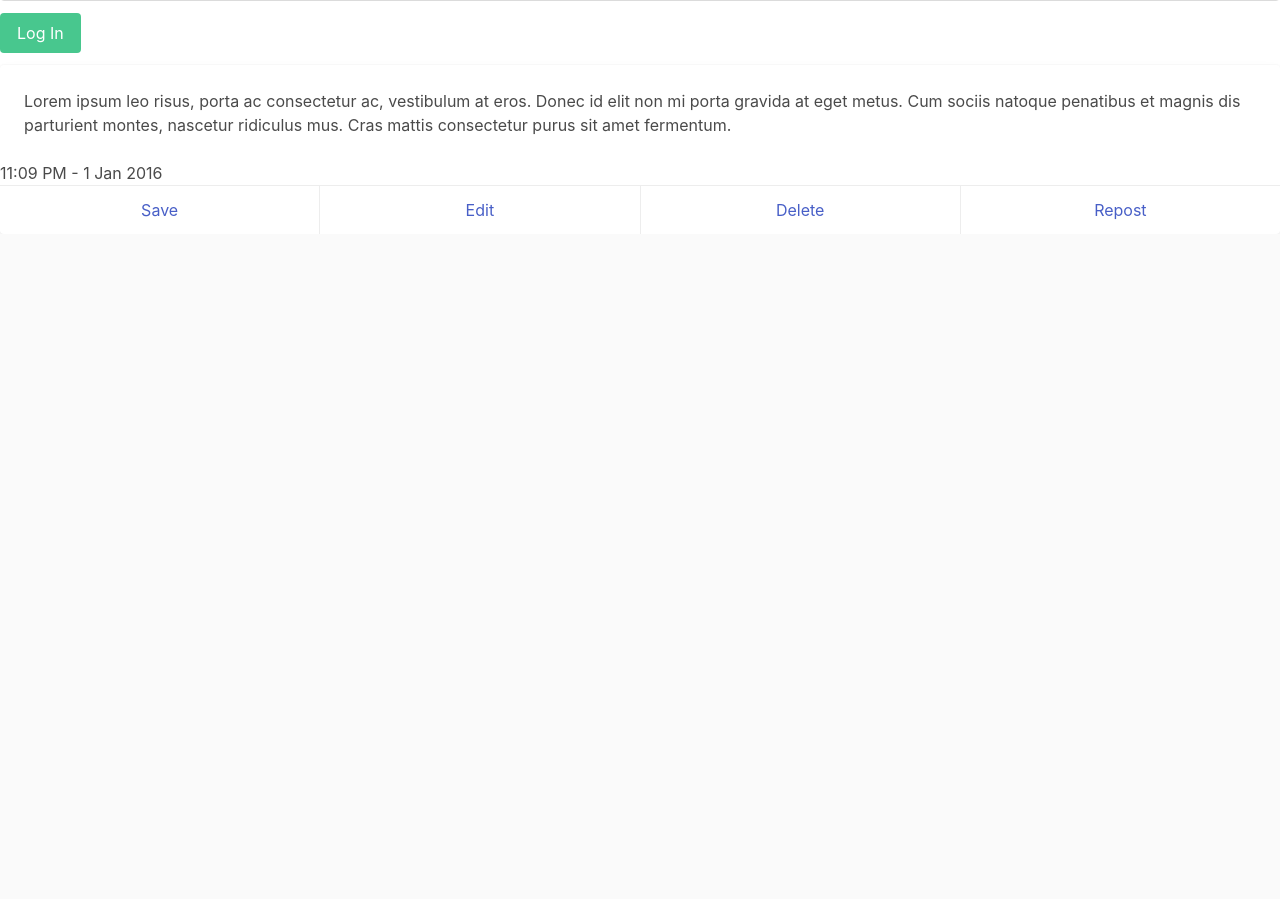
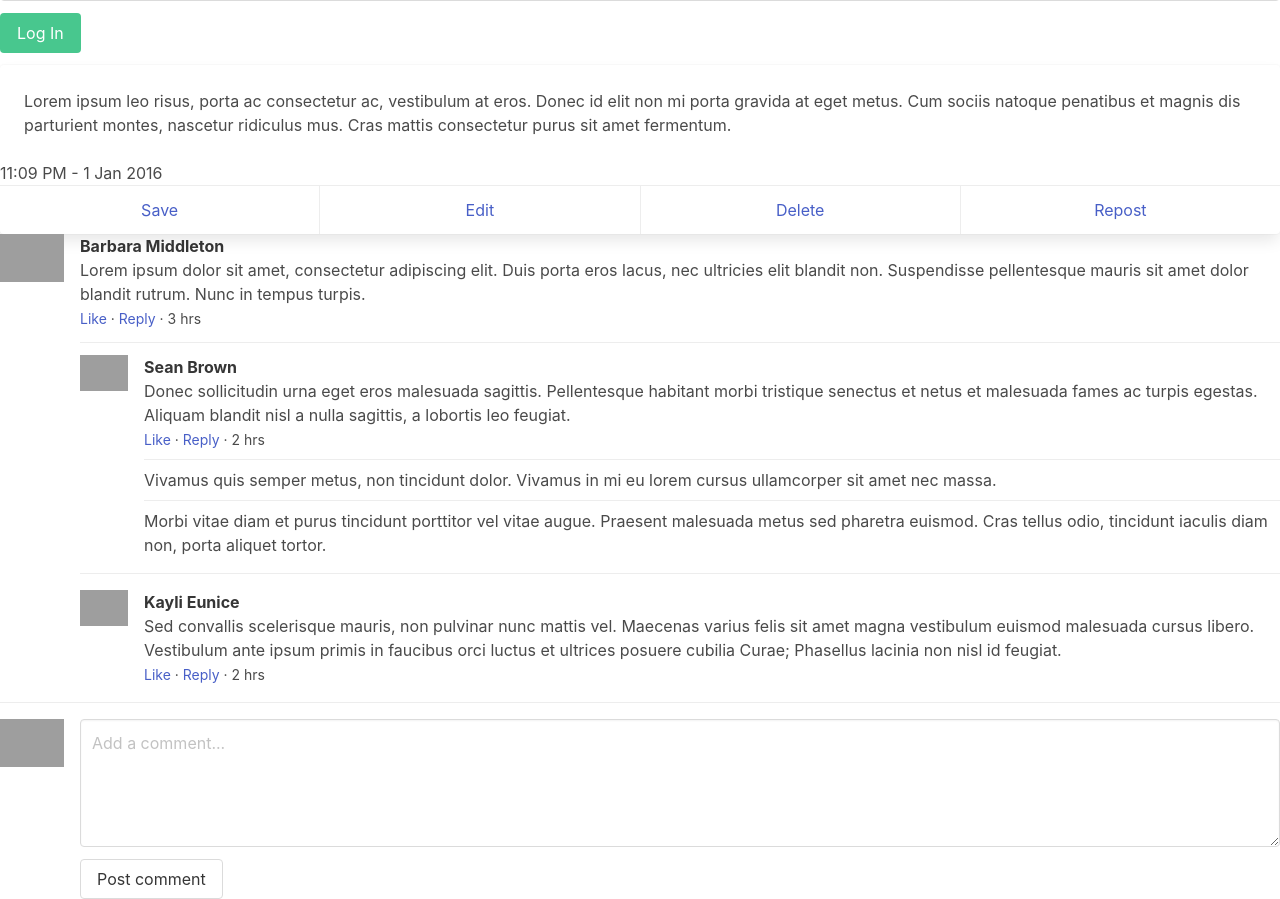
Before and after one commit to SarahKubik/rePost, a Node server app: template views/layouts/index.html in a window 1280 px wide. Shown: the part 575-1474 px from the top of the page. Before the commit the page ends 809 px from the top, so only its background shows below. Run offline with Node 20, Linux system fonts and the light colour scheme; the template is opened without the code that fills it, so the values that code supplies are empty; some libraries are stand-ins or nearby versions; grey boxes are pictures that could not be loaded.

Commit message:
media objects in index.html

```diff
--- a/views/layouts/index.html
+++ b/views/layouts/index.html
@@ -117,4 +117,89 @@
   </footer>
 </div>
 
+<article class="media">
+  <figure class="media-left">
+    <p class="image is-64x64">
+      <img src="https://bulma.io/images/placeholders/128x128.png">
+    </p>
+  </figure>
+  <div class="media-content">
+    <div class="content">
+      <p>
+        <strong>Barbara Middleton</strong>
+        <br>
+        Lorem ipsum dolor sit amet, consectetur adipiscing elit. Duis porta eros lacus, nec ultricies elit blandit non. Suspendisse pellentesque mauris sit amet dolor blandit rutrum. Nunc in tempus turpis.
+        <br>
+        <small><a>Like</a> · <a>Reply</a> · 3 hrs</small>
+      </p>
+    </div>
+
+    <article class="media">
+      <figure class="media-left">
+        <p class="image is-48x48">
+          <img src="https://bulma.io/images/placeholders/96x96.png">
+        </p>
+      </figure>
+      <div class="media-content">
+        <div class="content">
+          <p>
+            <strong>Sean Brown</strong>
+            <br>
+            Donec sollicitudin urna eget eros malesuada sagittis. Pellentesque habitant morbi tristique senectus et netus et malesuada fames ac turpis egestas. Aliquam blandit nisl a nulla sagittis, a lobortis leo feugiat.
+            <br>
+            <small><a>Like</a> · <a>Reply</a> · 2 hrs</small>
+          </p>
+        </div>
+
+        <article class="media">
+          Vivamus quis semper metus, non tincidunt dolor. Vivamus in mi eu lorem cursus ullamcorper sit amet nec massa.
+        </article>
+
+        <article class="media">
+          Morbi vitae diam et purus tincidunt porttitor vel vitae augue. Praesent malesuada metus sed pharetra euismod. Cras tellus odio, tincidunt iaculis diam non, porta aliquet tortor.
+        </article>
+      </div>
+    </article>
+
+    <article class="media">
+      <figure class="media-left">
+        <p class="image is-48x48">
+          <img src="https://bulma.io/images/placeholders/96x96.png">
+        </p>
+      </figure>
+      <div class="media-content">
+        <div class="content">
+          <p>
+            <strong>Kayli Eunice </strong>
+            <br>
+            Sed convallis scelerisque mauris, non pulvinar nunc mattis vel. Maecenas varius felis sit amet magna vestibulum euismod malesuada cursus libero. Vestibulum ante ipsum primis in faucibus orci luctus et ultrices posuere cubilia Curae; Phasellus lacinia non nisl id feugiat.
+            <br>
+            <small><a>Like</a> · <a>Reply</a> · 2 hrs</small>
+          </p>
+        </div>
+      </div>
+    </article>
+  </div>
+</article>
+
+<article class="media">
+  <figure class="media-left">
+    <p class="image is-64x64">
+      <img src="https://bulma.io/images/placeholders/128x128.png">
+    </p>
+  </figure>
+  <div class="media-content">
+    <div class="field">
+      <p class="control">
+        <textarea class="textarea" placeholder="Add a comment..."></textarea>
+      </p>
+    </div>
+    <div class="field">
+      <p class="control">
+        <button class="button">Post comment</button>
+      </p>
+    </div>
+  </div>
+</article>
+
 </body>
```
